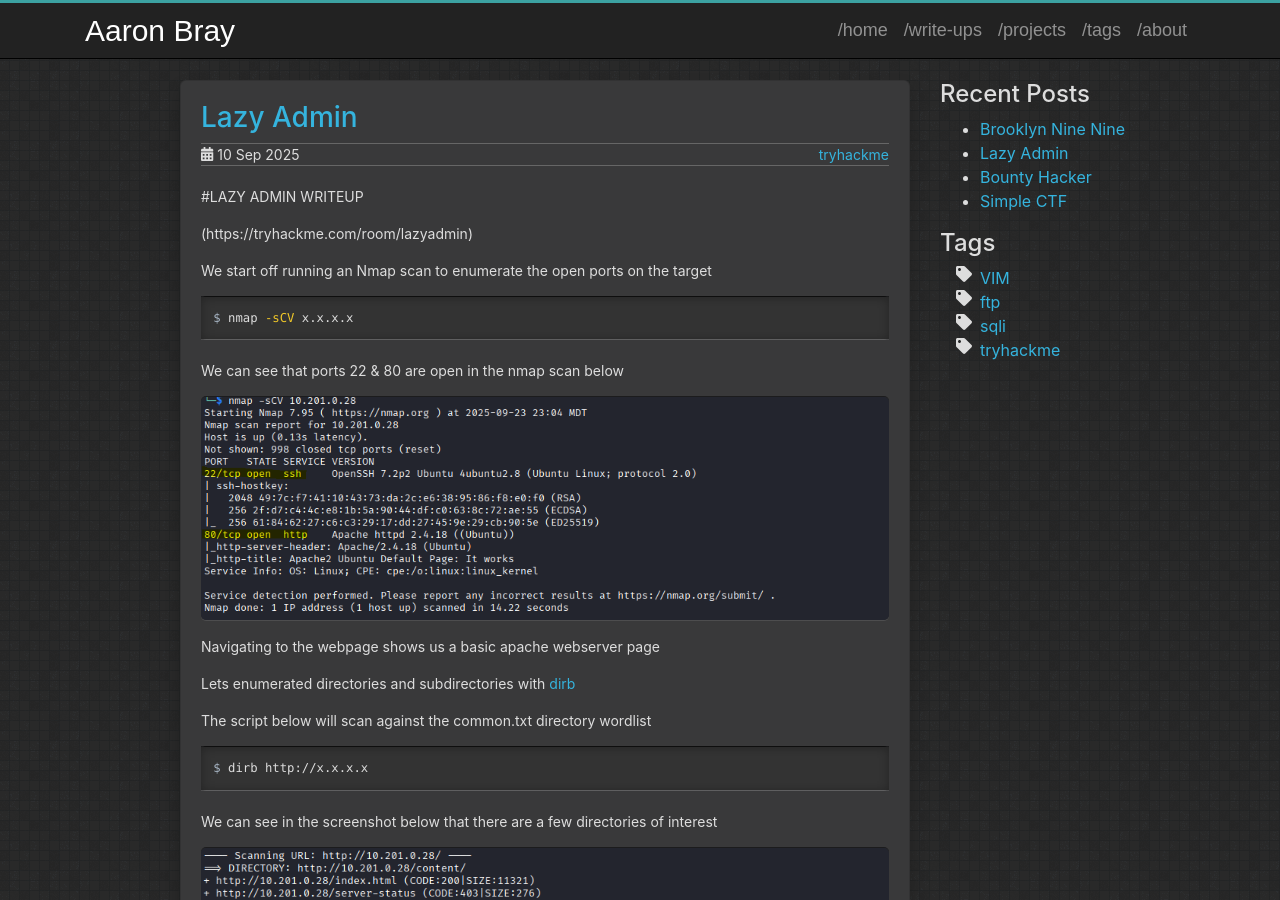
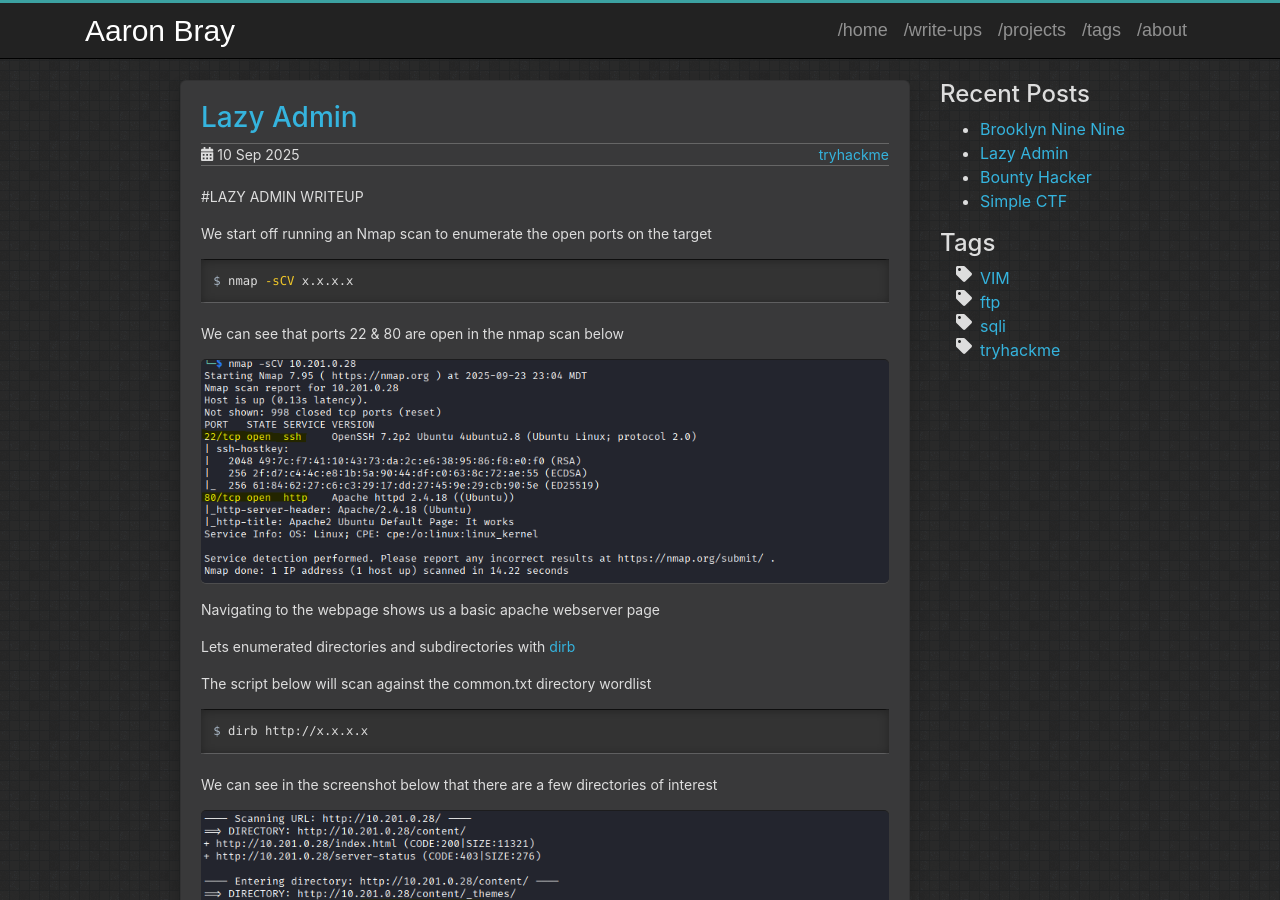
Before and after one commit to AaronBray/AaronBray.github.io, a Jekyll site: the page built from _posts/2025-09-10-Lazy-Admin.md, in a window 1280 px wide and 900 px high. Built offline with Jekyll 4.4.1, drawn with Linux system fonts in a browser that asks for light colours.

Commit message:
Update 2025-09-10-Lazy-Admin.md

```diff
--- a/_posts/2025-09-10-Lazy-Admin.md
+++ b/_posts/2025-09-10-Lazy-Admin.md
@@ -9,7 +9,7 @@ comments: false
 
 #LAZY ADMIN WRITEUP
 
-(https://tryhackme.com/room/lazyadmin)
+[](https://tryhackme.com/room/lazyadmin)
 
 
 
```
